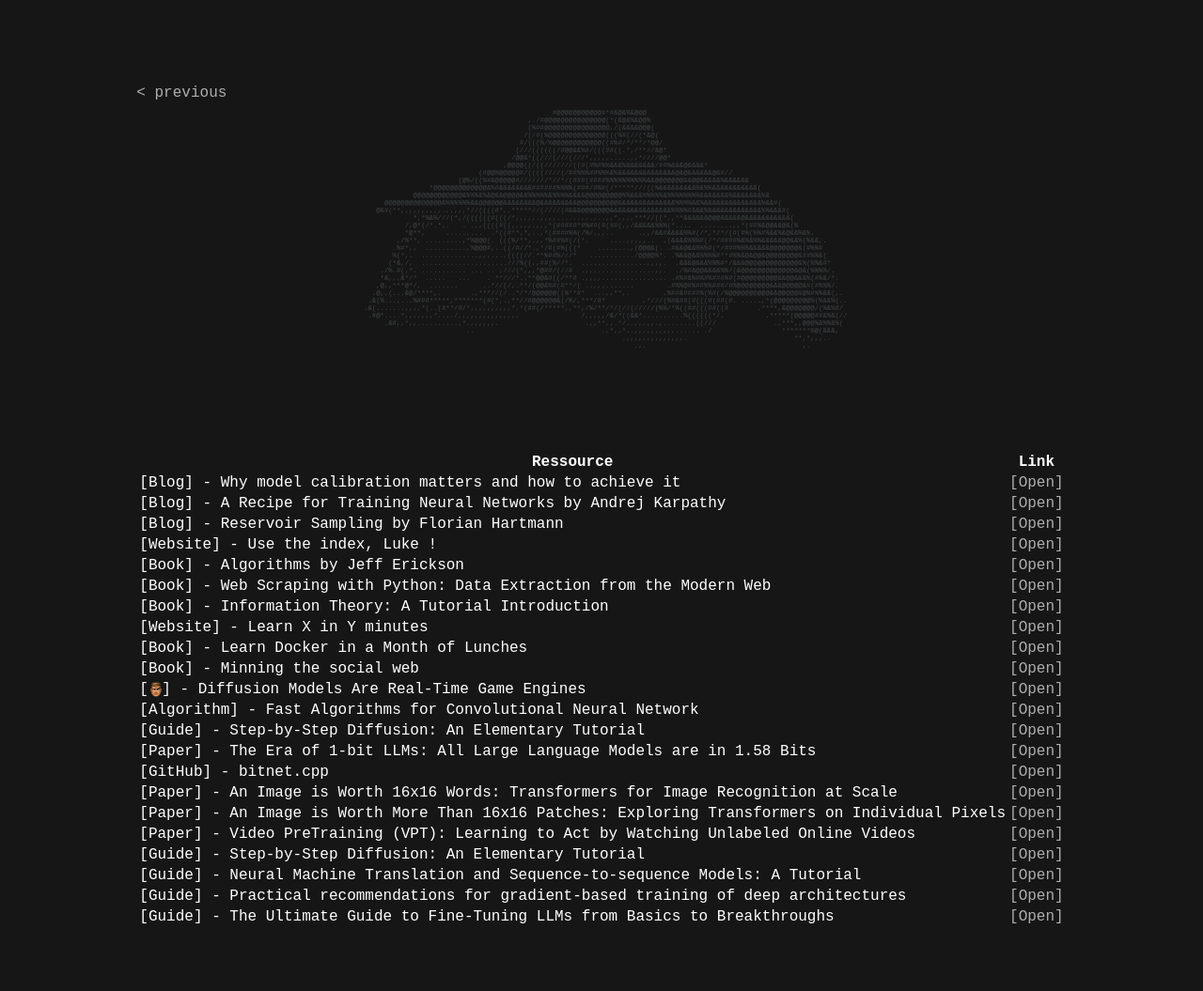
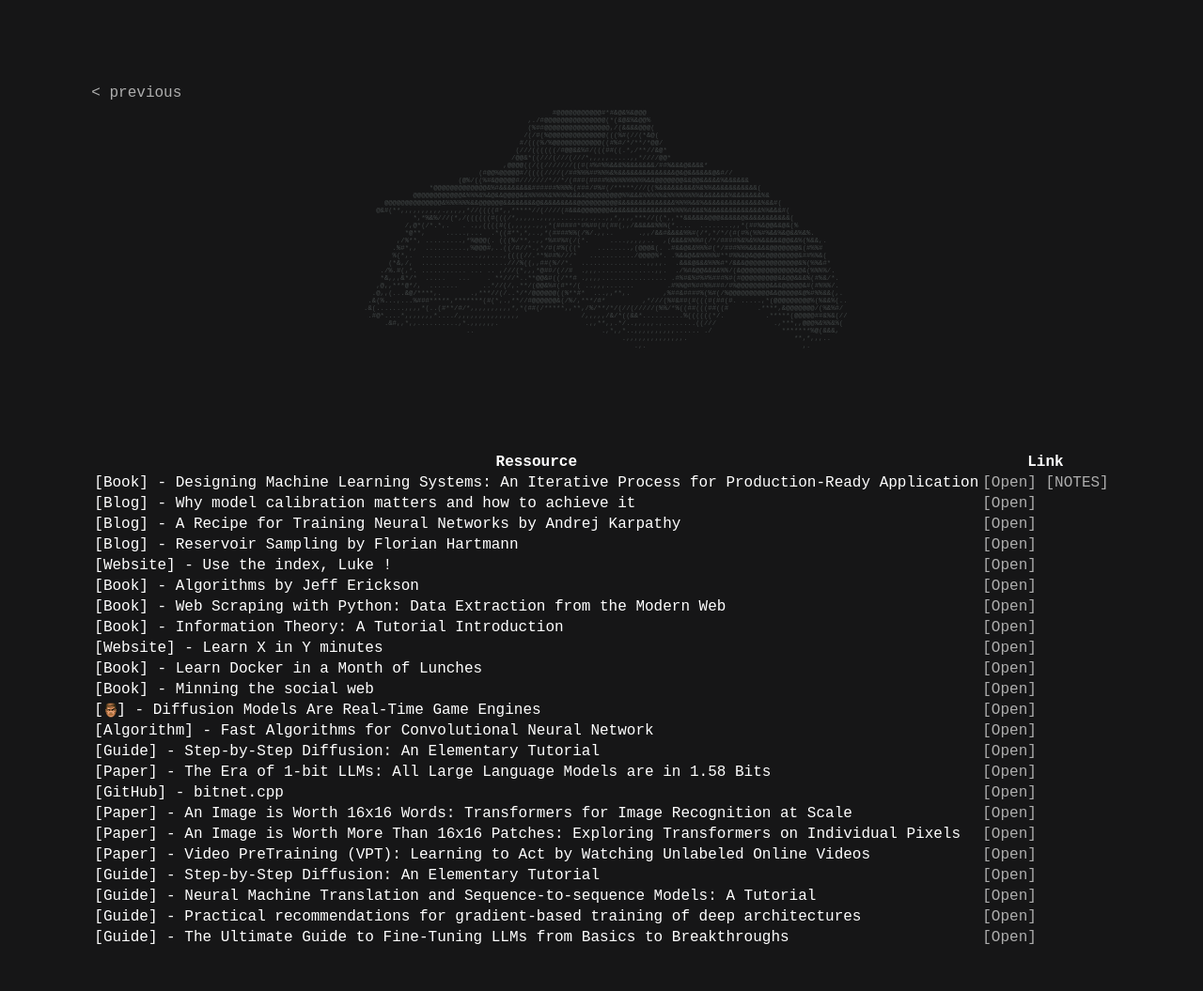
Before and after one commit to tayheau/tayheau.github.io, a Jekyll site: the page to_read.html, which Jekyll copies as it is, in a window 1280 px wide. Shown: the whole page at 94% size. Built offline with Jekyll 4.4.1, drawn with Linux system fonts in a browser that asks for light colours; before the commit the page ends 1033 px from its top, so only the background shows below that.

Commit message:
Update to_read.html

```diff
--- a/to_read.html
+++ b/to_read.html
@@ -59,6 +59,10 @@
         <tr>
             <th>Ressource</th>
             <th>Link</th>
+        </tr>
+        <tr>
+            <td>[Book] - Designing Machine Learning Systems: An Iterative Process for Production-Ready Application</td>
+            <td><a href="https://www.amazon.com/Designing-Machine-Learning-Systems-Production-Ready/dp/1098107969"> [Open] </a><a href="./1 - Data Engineering Fundamentals.html"> [NOTES] </a></td>
         </tr>
         <tr>
             <td>[Blog] - Why model calibration matters and how to achieve it</td>
```
